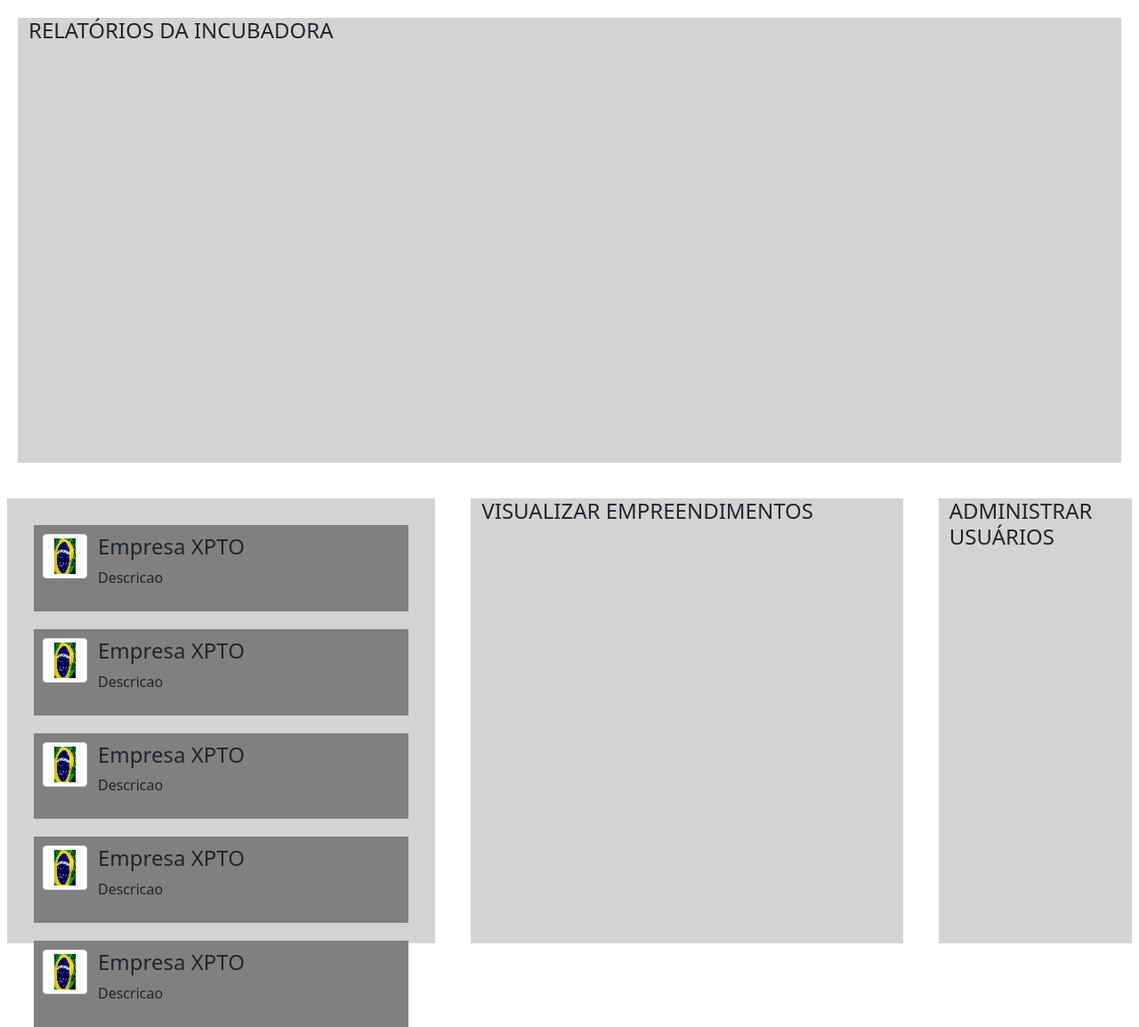
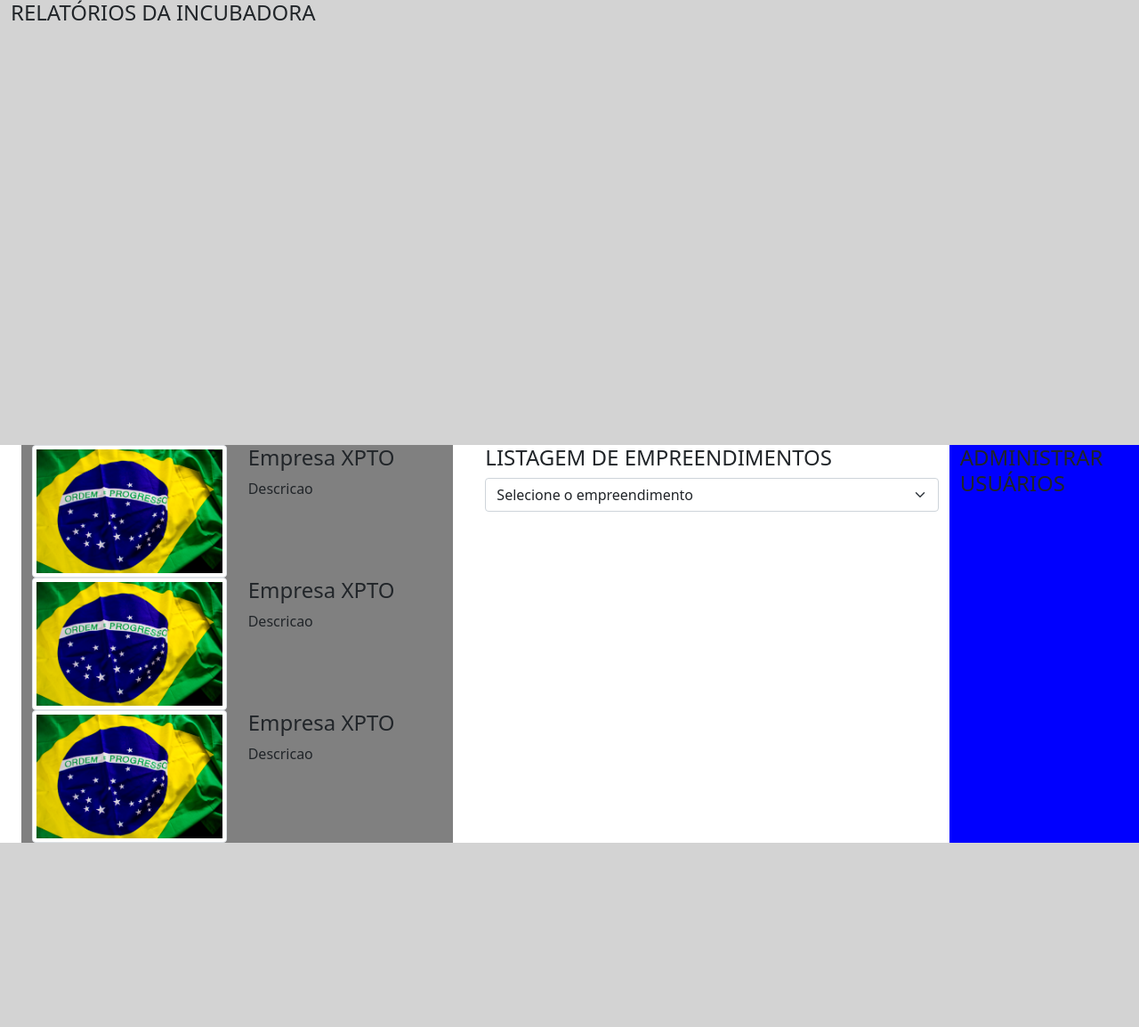
Before and after one commit to cefetfriburgo/Projeto-Gestao-IETEC, a PHP site: page / in a window 1280 px wide. Shown: the whole page at 89% size. After the commit the page ends 947 px from the top, so only its background shows below. Run offline with PHP 8.4, Linux system fonts and the light colour scheme.

Commit message:
desquebrando o codigo

```diff
--- a/painel-adminstrativo/estilo.css
+++ b/painel-adminstrativo/estilo.css
@@ -4,47 +4,29 @@
 	margin: 0;
 }
 
+
 .altura-conteiners{
 	min-height: 300px;
 	max-height: 500px;
 }
+#funcionalidades > div:last-child{
+	background-color: blue;
+
+	overflow-y: auto;
+}
+
 
 #div-relatorios{
 	background-color: lightgrey;
 
-	margin: 20px;
 	height: 500px;
 }
 
-#div-novidades{
-	background-color: lightgrey;
+.novidades{
+	background-color: grey;
+}
+.logo-empresa{
+	background-size: cover;
 
-	margin: 20px;
-	padding: 10px;
+	float: left;
 }
-#novidades{
-	background-color: grey;
-
-	margin: 20px;
-	padding: 10px;
-}
-.img-novidades{
-	float: left;
-
-	width: 50px;
-	height: 50px;
-
-	border-radius: 100px;
-}
-
-#div-listagem{
-	background-color: lightgrey;
-
-	margin: 20px;
-}
-
-#div-usuarios{
-	background-color: lightgrey;
-
-	margin: 20px;
-}
--- a/painel-adminstrativo/index.html
+++ b/painel-adminstrativo/index.html
@@ -9,53 +9,67 @@
 	<title>Painel Administrativo</title>
 </head>
 <body>
-	<div class="conteiner">
-		<div id="div-relatorios" class="row">
-			<h4>RELATÓRIOS DA INCUBADORA</h4>
+	<div class="container-fluid"> <!-- CONTEINER GERAL DAS FUNCIONALIDADES -->
+
+		<div id="div-relatorios" class="row gx-5">
+			<!-- RELATÓRIOS DA INCUBADORA -->
+			<div class="col">
+				<h4>RELATÓRIOS DA INCUBADORA</h4>
+			</div>
 		</div>
-		<div class="row">
-			<div id="div-novidades" class="col altura-conteiners">
-				<div id="novidades" class="row">
-					<img src="brasil.jpg" class="img-thumbnail"style="float: left;width: 50px;height: 50px;">
-					<div class="col">
-						<h4>Empresa XPTO</h4>
-						<p>Descricao</p>
+
+		<div id="funcionalidades" class="row">
+			<!-- LISTAGEM DE NOVIDADES -->
+			<div class="col altura-conteiners">
+				<div class="container-fluid">
+					<div class="row novidades">
+						<div class="col">
+							<img src="brasil.jpg" class="img-thumbnail img-fluid logo-empresa">
+						</div>
+						<div class="col">
+							<h4>Empresa XPTO</h4>
+							<p>Descricao</p>
+						</div>
 					</div>
 				</div>
-				<div id="novidades" class="row">
-					<img src="brasil.jpg" class="img-thumbnail"style="float: left;width: 50px;height: 50px;">
-					<div class="col">
-						<h4>Empresa XPTO</h4>
-						<p>Descricao</p>
+				<div class="container-fluid">
+					<div class="row novidades">
+						<div class="col">
+							<img src="brasil.jpg" class="img-thumbnail img-fluid logo-empresa">
+						</div>
+						<div class="col">
+							<h4>Empresa XPTO</h4>
+							<p>Descricao</p>
+						</div>
 					</div>
 				</div>
-				<div id="novidades" class="row">
-					<img src="brasil.jpg" class="img-thumbnail"style="float: left;width: 50px;height: 50px;">
-					<div class="col">
-						<h4>Empresa XPTO</h4>
-						<p>Descricao</p>
-					</div>
-				</div>
-				<div id="novidades" class="row">
-					<img src="brasil.jpg" class="img-thumbnail"style="float: left;width: 50px;height: 50px;">
-					<div class="col">
-						<h4>Empresa XPTO</h4>
-						<p>Descricao</p>
-					</div>
-				</div>
-
-				<div id="novidades" class="row">
-					<img src="brasil.jpg" class="img-thumbnail"style="float: left;width: 50px;height: 50px;">
-					<div class="col">
-						<h4>Empresa XPTO</h4>
-						<p>Descricao</p>
+				<div class="container-fluid">
+					<div class="row novidades">
+						<div class="col">
+							<img src="brasil.jpg" class="img-thumbnail img-fluid logo-empresa">
+						</div>
+						<div class="col">
+							<h4>Empresa XPTO</h4>
+							<p>Descricao</p>
+						</div>
 					</div>
 				</div>
 			</div>
-			<div id="div-listagem" class="col altura-conteiners">
-				<h4>VISUALIZAR EMPREENDIMENTOS</h4>
+
+			<div class="col altura-conteiners">
+				<!-- LISTAGEM DE EMPREENDIMENTOS -->
+				<h4>LISTAGEM DE EMPREENDIMENTOS</h4>
+				<select class="form-select" aria-label="Default select example">
+				  <option selected>Selecione o empreendimento</option>
+				  <!-- SELEÇÃO DINÂMICA SEM BOTÃO -->
+				  <option value="1">Empresa XPTO</option>
+				  <option value="2">Empresa XPTO</option>
+				  <option value="3">Empresa XPTO</option>
+				</select>
 			</div>
-			<div id="div-usuarios" class="col-2 altura-conteiners">
+
+			<div class="col-lg-2 altura-conteiners">
+				<!-- ADMINISTRAR USUÁRIOS -->
 				<h4>ADMINISTRAR USUÁRIOS</h4>
 			</div>
 		</div>
```
Also changed, not shown: 1 other file.
